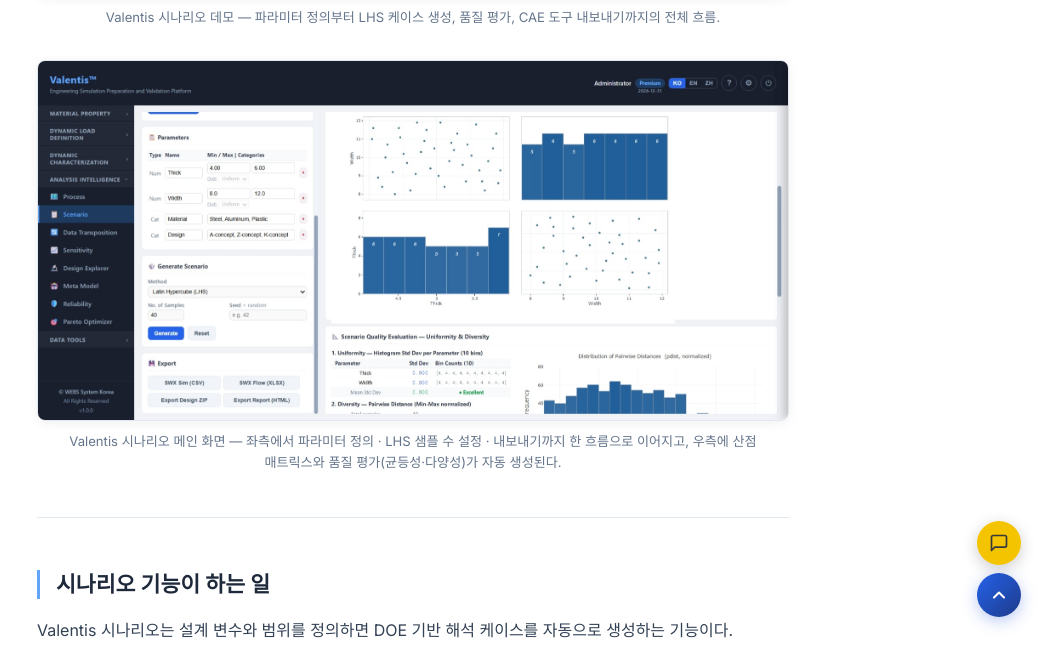
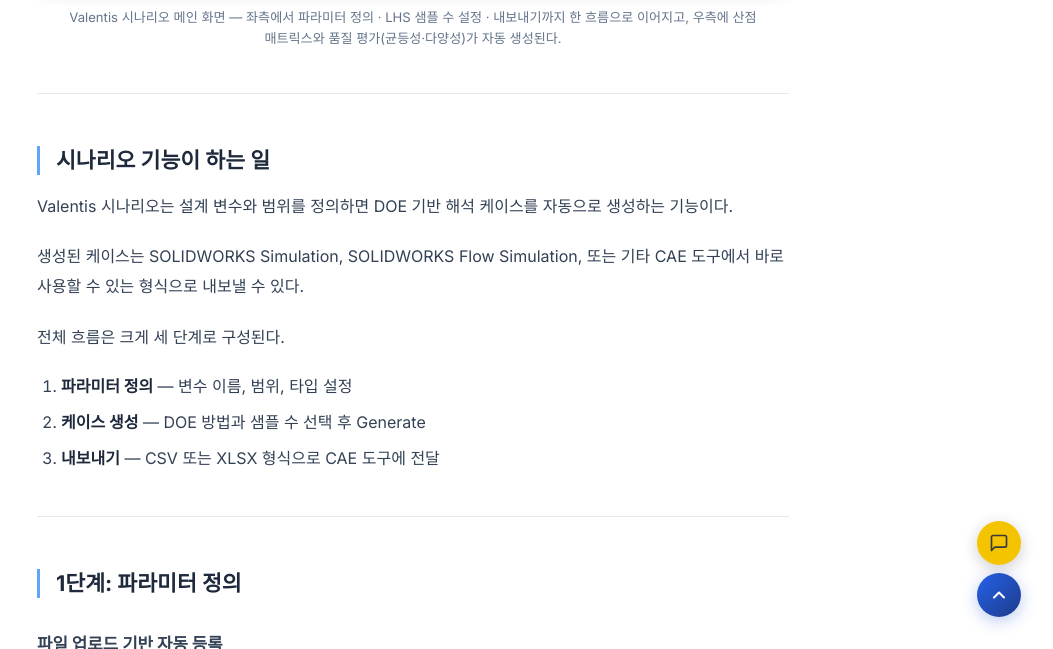
Before and after one commit to VerusLab-KR/Homepage, a Jekyll site: the page built from _posts/2026-04-30-valentis-scenario-lhs.md, in a window 1280 px wide and 900 px high, scrolled down 789 px, cut to the strip 251-900 px from the top of the window. Shown: the whole strip, without its empty margins (227-1280 px from the left). Built offline with Jekyll 4.4.1, drawn with Linux system fonts in a browser that asks for light colours.

Commit message:
Replace scenario screenshot with demo video in LHS post
Co-Authored-By: Claude Opus 4.8 <noreply@anthropic.com>

```diff
--- a/_posts/2026-04-30-valentis-scenario-lhs.md
+++ b/_posts/2026-04-30-valentis-scenario-lhs.md
@@ -18,11 +18,6 @@ description: "Valentis 시나리오 기능으로 LHS 기반 해석 케이스를
             allow="accelerometer; autoplay; clipboard-write; encrypted-media; gyroscope; picture-in-picture"
             allowfullscreen></iframe>
   </div>
-  <figcaption>Valentis 시나리오 데모 — 파라미터 정의부터 LHS 케이스 생성, 품질 평가, CAE 도구 내보내기까지의 전체 흐름.</figcaption>
-</figure>
-
-<figure>
-  <img src="/assets/blog/2026-04-30-valentis-scenario-lhs/valentis_scenario.jpeg" alt="Valentis 시나리오 메인 화면">
   <figcaption>Valentis 시나리오 메인 화면 — 좌측에서 파라미터 정의 · LHS 샘플 수 설정 · 내보내기까지 한 흐름으로 이어지고, 우측에 산점 매트릭스와 품질 평가(균등성·다양성)가 자동 생성된다.</figcaption>
 </figure>
 
```
